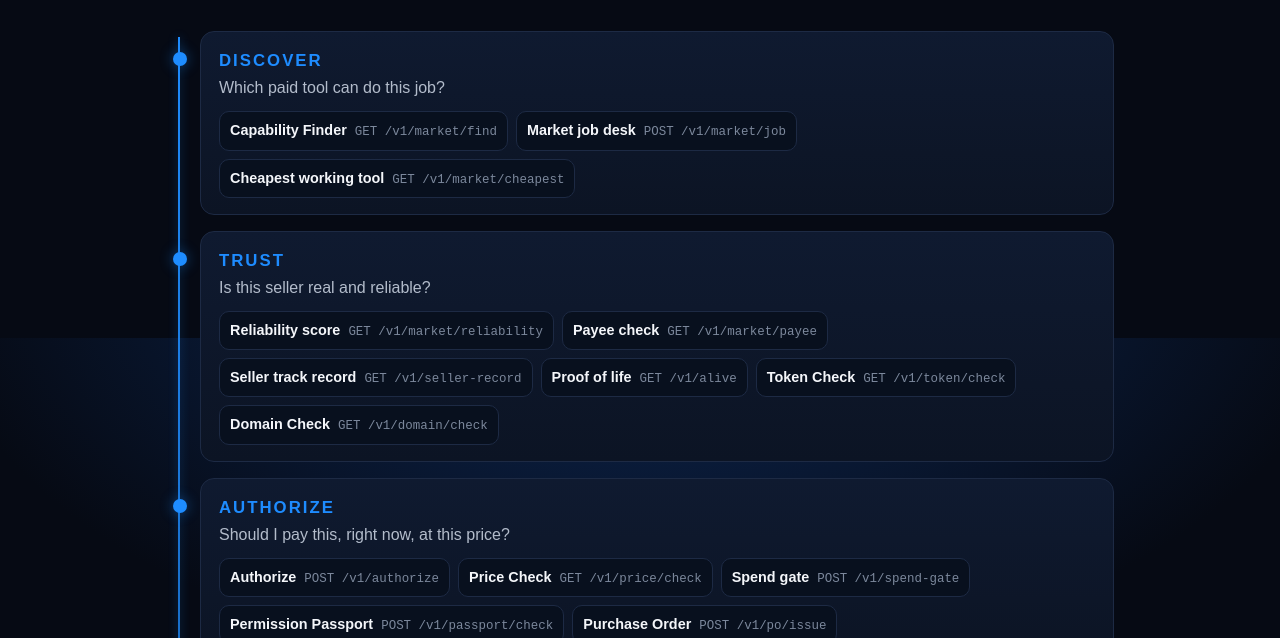
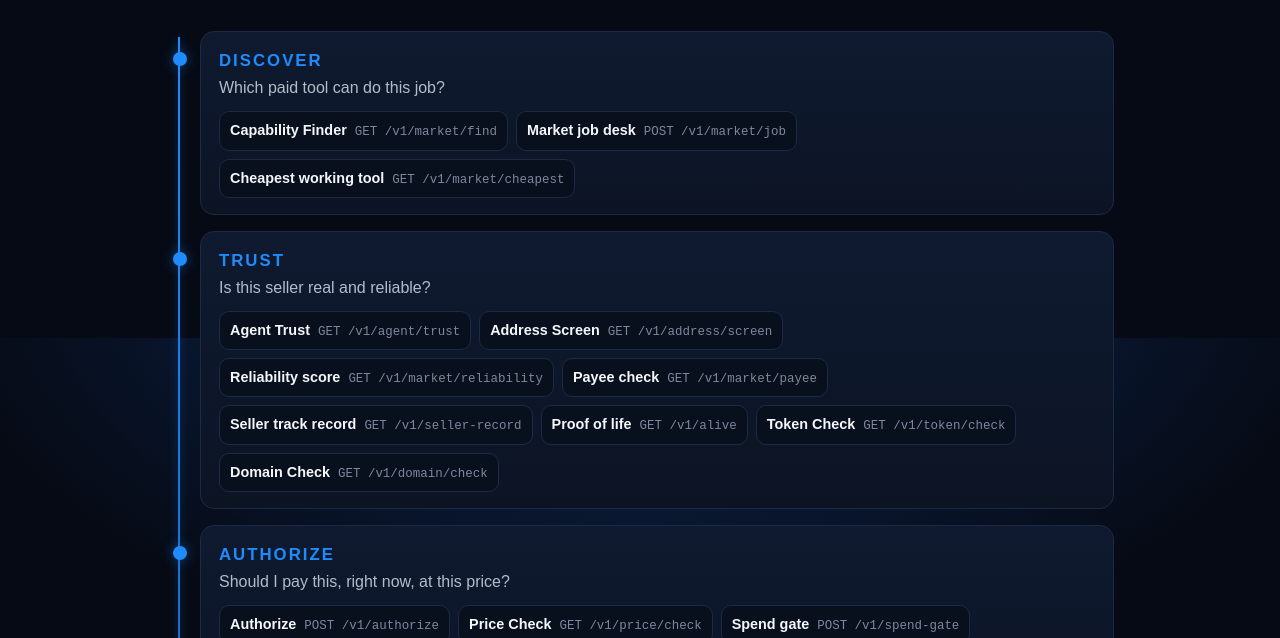
Before and after one commit to OMENZ2026/OMENZ-site, a website: page journey/index.html in a window 1280 px wide. Shown: the part 462-1100 px from the top of the page. Drawn offline with Linux system fonts and the light colour scheme; no server answers.

Commit message:
Journey: Agent Trust + Address Screen at TRUST

```diff
--- a/journey/index.html
+++ b/journey/index.html
@@ -70,7 +70,7 @@
   <script>
   const STOPS = [
     ["DISCOVER", "Which paid tool can do this job?", [["Capability Finder", "GET /v1/market/find"], ["Market job desk", "POST /v1/market/job"], ["Cheapest working tool", "GET /v1/market/cheapest"]]],
-    ["TRUST", "Is this seller real and reliable?", [["Reliability score", "GET /v1/market/reliability"], ["Payee check", "GET /v1/market/payee"], ["Seller track record", "GET /v1/seller-record"], ["Proof of life", "GET /v1/alive"], ["Token Check", "GET /v1/token/check"], ["Domain Check", "GET /v1/domain/check"]]],
+    ["TRUST", "Is this seller real and reliable?", [["Agent Trust", "GET /v1/agent/trust"], ["Address Screen", "GET /v1/address/screen"], ["Reliability score", "GET /v1/market/reliability"], ["Payee check", "GET /v1/market/payee"], ["Seller track record", "GET /v1/seller-record"], ["Proof of life", "GET /v1/alive"], ["Token Check", "GET /v1/token/check"], ["Domain Check", "GET /v1/domain/check"]]],
     ["AUTHORIZE", "Should I pay this, right now, at this price?", [["Authorize", "POST /v1/authorize"], ["Price Check", "GET /v1/price/check"], ["Spend gate", "POST /v1/spend-gate"], ["Permission Passport", "POST /v1/passport/check"], ["Purchase Order", "POST /v1/po/issue"]]],
     ["BUDGET", "Can the team afford it?", [["Shared Budget", "POST /v1/budget/spend"], ["Delegation Budget", "POST /v1/budget/delegate"], ["Wallet runway", "GET /v1/wallet/runway"], ["Wallet Watch", "POST /v1/wallet-watch"]]],
     ["PAY", "Pay safely, once.", [["Pay Ready", "POST /v1/pay/ready"], ["Transaction Guard", "POST /v1/guard"], ["Checkout (open)", "POST /v1/checkout/open"], ["Settlement cost", "GET /v1/settlement-cost"], ["Gas Compare", "GET /v1/gas/compare"], ["Allowance check", "GET /v1/allowance"], ["Send Check", "POST /v1/send/check"]]],
```
